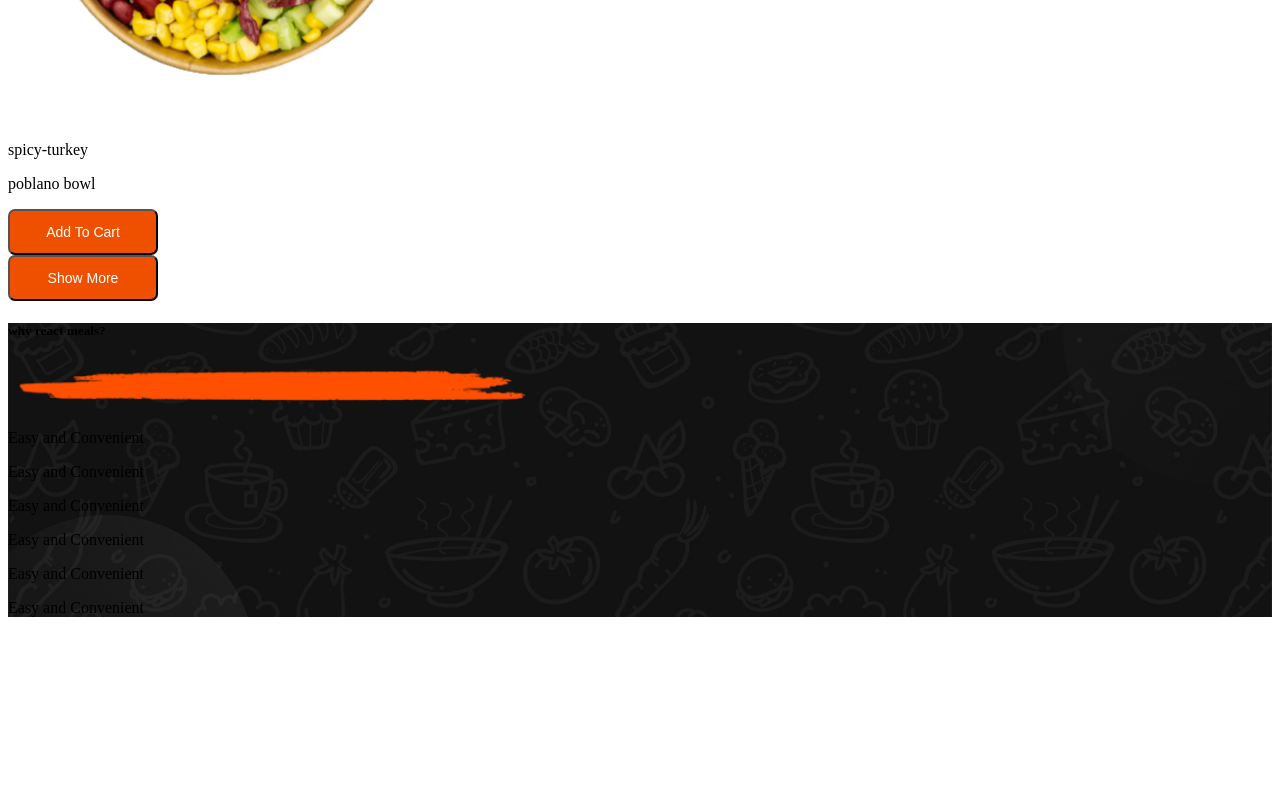
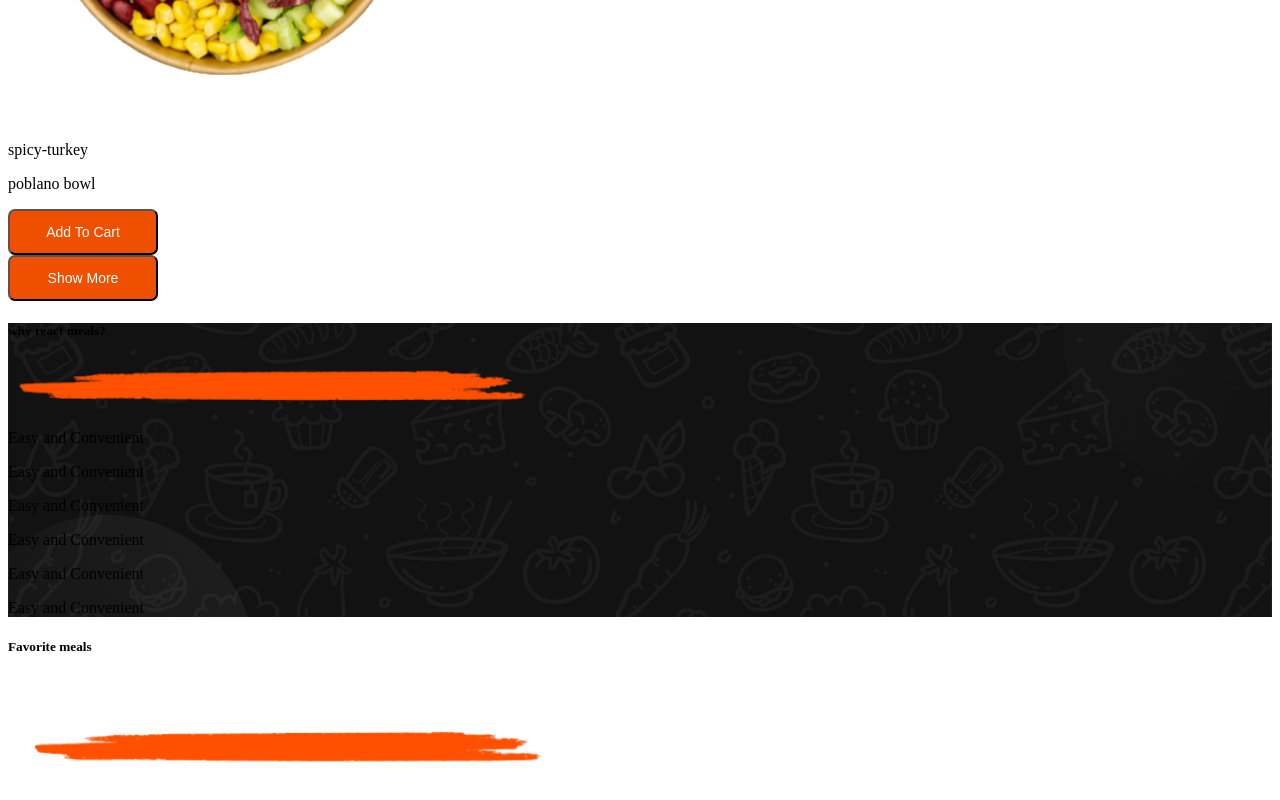
Before and after one commit to KobiManuel/React_Meals, a React (Create React App) app: page / in a window 1280 px wide. Shown: the part 4090-4890 px from the top of the page. Before the commit the page ends 4723 px from the top, so only its background shows below. Built offline with nearby package versions, Linux system fonts and the light colour scheme.

Commit message:
feat(New import): imported Announcement component

```diff
--- a/src/Pages/LandingPage/Index.jsx
+++ b/src/Pages/LandingPage/Index.jsx
@@ -1,5 +1,6 @@
 import React from "react";
 import NavBar from "../../UI/NavBar/NavBar";
+import Announcement from "./Announcement/Main";
 import MealsSection from "./MealsSection/Main";
 import Services from "./Services/Main";
 import TopSection from "./TopSection/Main";
@@ -11,6 +12,8 @@ const Index = () => {
       <TopSection />
       <MealsSection />
       <Services />
+      <Announcement />
+
     </>
   );
 };
```
